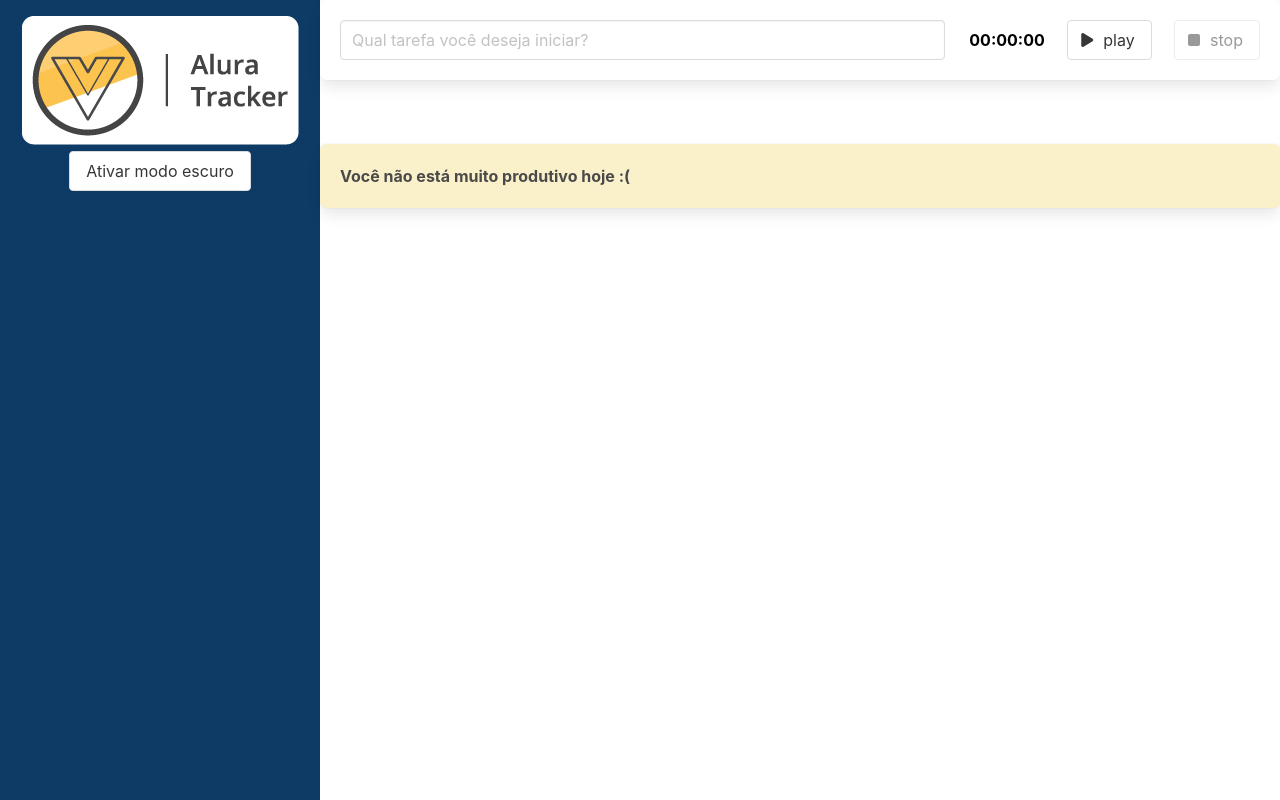
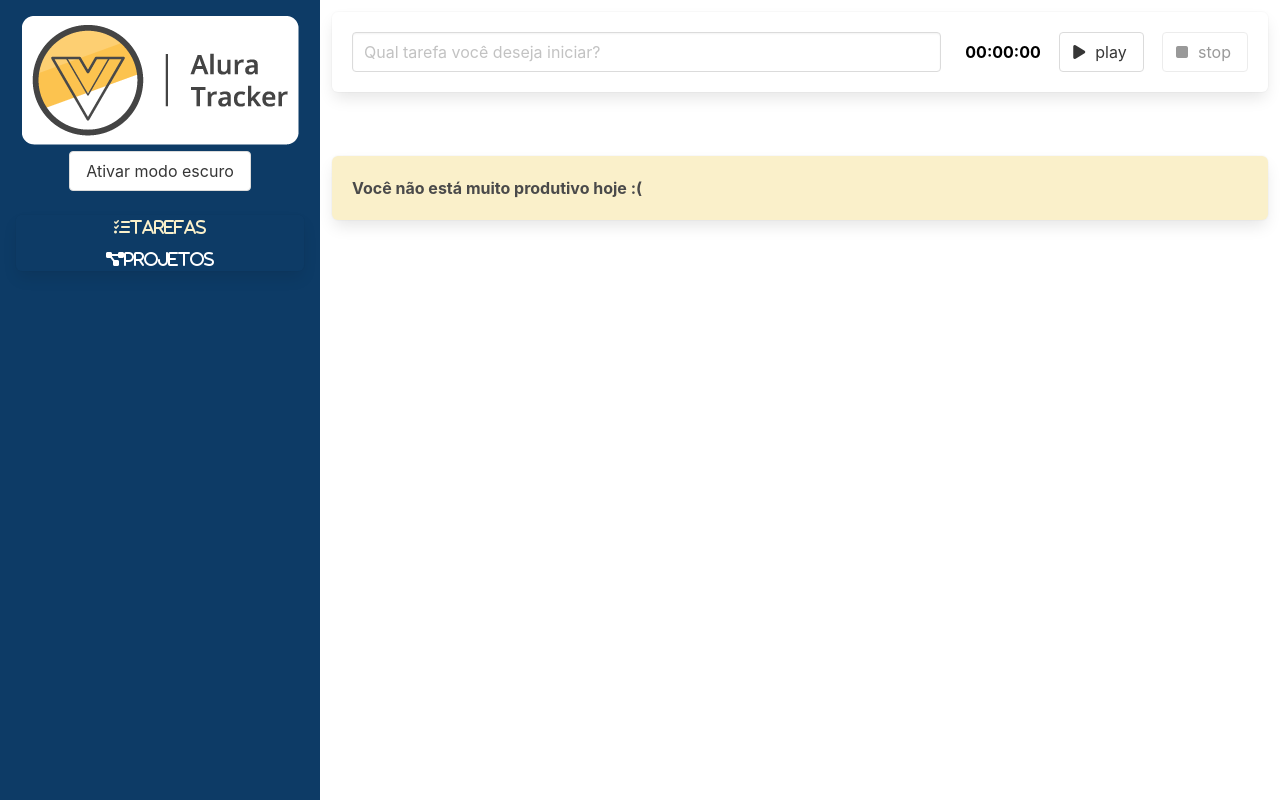
Before and after one commit to marcelodewiz/alura-tracker, a Vue app: page /#/ in a window 1280 px wide. Built offline with nearby package versions, Linux system fonts and the light colour scheme.

Commit message:
Primeira aula de rotas

```diff
--- a/package.json
+++ b/package.json
@@ -9,7 +9,8 @@
   },
   "dependencies": {
     "core-js": "^3.8.3",
-    "vue": "^3.2.13"
+    "vue": "^3.2.13",
+    "vue-router": "^4.2.2"
   },
   "devDependencies": {
     "@fortawesome/fontawesome-free": "^6.3.0",
--- a/src/App.vue
+++ b/src/App.vue
@@ -7,13 +7,8 @@
       <BarraLateral @aoTemaAlterado="trocarTema" />
     </div>
     <div class="column is-three-quarter conteudo">
-      <Formulario @aoSalvarTarefa="salvarTarefa" />
-      <div class="lista">
-        <Tarefa_historico v-for="(tarefa, index) in tarefas" :key="index" :tarefa="tarefa" />
-      </div>
-      <Box_div v-if="listaEstaVazia">
-        Você não está muito produtivo hoje :(
-      </Box_div>
+      <router-view></router-view>
+      <!-- Aqui vai a view correspondente-->
     </div>
   </main>
 </template>
@@ -21,34 +16,19 @@
 <script lang="ts">
 import { defineComponent } from 'vue';
 import BarraLateral from "../src/components/BarraLateral.vue";
-import Formulario from "../src/components/Fomulario.vue";
-import Tarefa_historico from "./components/Tarefa-historico.vue";
-import ITarefa from "./interfaces/ITarefa";
-import Box_div from "./components/Box-div.vue"
 
 export default defineComponent({
   name: 'App',
   components: {
     BarraLateral,
-    Formulario,
-    Tarefa_historico,
-    Box_div
   },
   data() {
     return {
-      tarefas: [] as ITarefa[],
       modoEscuroAtivo: false
     }
   },
-  computed: {
-    listaEstaVazia(): boolean {
-      return this.tarefas.length === 0;
-    }
-  },
   methods: {
-    salvarTarefa(tarefa: ITarefa) {
-      this.tarefas.push(tarefa)
-    },
+
     trocarTema(modoEscuroAtivo: boolean) {
       this.modoEscuroAtivo = modoEscuroAtivo
     }
--- a/src/components/BarraLateral.vue
+++ b/src/components/BarraLateral.vue
@@ -3,9 +3,25 @@
     <h1>
       <img src="../assets/logo.png" alt="">
     </h1>
-    <button class="button" @click="alterarTema">
-      {{ textoDoBotao }}
-    </button>
+    <div class="has-text-centered">
+      <button class="button" @click="alterarTema">
+        {{ textoDoBotao }}
+      </button>
+    </div>
+    <nav class="panel mt-5">
+      <ul>
+        <li>
+          <router-link to="/" class="link">
+            <i class="fas fa-tasks">tarefas</i>
+          </router-link>
+        </li>
+        <li>
+          <router-link to="/projetos" class="link">
+            <i class="fas fa-project-diagram">projetos</i>
+          </router-link>
+        </li>
+      </ul>
+    </nav>
   </header>
 </template>
 
@@ -51,4 +67,20 @@
     height: auto;
   }
 }
+
+.panel li {
+  margin: 8px 0;
+}
+
+.link {
+  color: #fff;
+}
+
+.link:hover {
+  color: #faf0ca;
+}
+
+.link.router-link-active {
+  color: #faf0ca;
+}
 </style>
--- /dev/null
+++ b/src/interfaces/IProjeto.ts
@@ -0,0 +1,4 @@
+export default interface IProjeto {
+    id: string;
+    nome: string;
+}
--- a/src/main.ts
+++ b/src/main.ts
@@ -2,5 +2,8 @@
 import App from './App.vue'
 
 import '@fortawesome/fontawesome-free/css/all.css'
+import roteador from './roteador'
 
-createApp(App).mount('#app')
+createApp(App)
+    .use(roteador)
+    .mount('#app')
--- /dev/null
+++ b/src/roteador/index.ts
@@ -0,0 +1,21 @@
+import { createRouter, createWebHashHistory, RouteRecordRaw } from "vue-router"
+import Tarefas from '../views/Tarefas.vue'
+import Projetos from '../views/Projetos.vue'
+
+const rotas: RouteRecordRaw[] = [{
+    path: '/',
+    name: 'Tarefas',
+    component: Tarefas
+}, {
+    path: '/projetos',
+    name: 'Projetos',
+    component: Projetos
+}
+]
+
+const roteador = createRouter({
+    history: createWebHashHistory(),
+    routes: rotas
+})
+
+export default roteador;
--- /dev/null
+++ b/src/views/Projetos.vue
@@ -0,0 +1,63 @@
+<template>
+    <section class="projetos">
+        <h1 class="title">Projetos</h1>
+        <form @submit.prevent="salvar">
+            <div class="field">
+                <label for="nomeDoProjeto" class="label">
+                    Nome do Projeto
+                </label>
+                <input type="text" class="input" v-model="nomeDoProjeto" id="nomeDoProjeto" />
+            </div>
+            <div class="field">
+                <button class="button" type="submit">Salvar</button>
+            </div>
+        </form>
+        <table class="table is-fullwidth">
+            <thead>
+                <tr>
+                    <th>ID</th>
+                    <th>Nome</th>
+                </tr>
+            </thead>
+            <tbody>
+                <tr v-for="projeto in projetos" :key="projeto.id">
+                    <td>{{ projeto.id }}</td>
+                    <td>{{ projeto.nome }}</td>
+                </tr>
+            </tbody>
+        </table>
+    </section>
+</template>
+
+<script lang="ts">
+import { DefineComponent, defineComponent } from 'vue';
+import IProjeto from '../interfaces/IProjeto'
+
+export default defineComponent({
+    // eslint-disable-next-line vue/multi-word-component-names
+    name: 'Projetos',
+    data() {
+        return {
+            nomeDoProjeto: "",
+            projetos: [] as IProjeto[]
+        };
+    },
+    methods: {
+        salvar() {
+            const projeto: IProjeto = {
+                nome: this.nomeDoProjeto,
+                id: new Date().toISOString()
+            }
+            this.projetos.push(projeto),
+                this.nomeDoProjeto = ''
+        }
+    }
+});
+
+</script>
+
+<style scoped>
+.projetos {
+    padding: 1.25rem
+}
+</style>
--- /dev/null
+++ b/src/views/Tarefas.vue
@@ -0,0 +1,43 @@
+<template>
+    <div class="column is-three-quarter conteudo">
+        <Formulario @aoSalvarTarefa="salvarTarefa" />
+        <div class="lista">
+            <Tarefa_historico v-for="(tarefa, index) in tarefas" :key="index" :tarefa="tarefa" />
+        </div>
+        <Box_div v-if="listaEstaVazia">
+            Você não está muito produtivo hoje :(
+        </Box_div>
+    </div>
+</template>
+
+<script lang="ts">
+import { defineComponent } from 'vue';
+import Formulario from "../components/Fomulario.vue";
+import Tarefa_historico from "../components/Tarefa-historico.vue";
+import ITarefa from "../interfaces/ITarefa";
+import Box_div from "../components/Box-div.vue"
+
+export default defineComponent({
+    name: 'App',
+    components: {
+        Formulario,
+        Tarefa_historico,
+        Box_div
+    },
+    data() {
+        return {
+            tarefas: [] as ITarefa[]
+        }
+    },
+    computed: {
+        listaEstaVazia(): boolean {
+            return this.tarefas.length === 0;
+        }
+    },
+    methods: {
+        salvarTarefa(tarefa: ITarefa) {
+            this.tarefas.push(tarefa)
+        }
+    }
+});
+</script>
```
Also changed, not shown: 1 other file (tests, documents, lock files or other folders).
